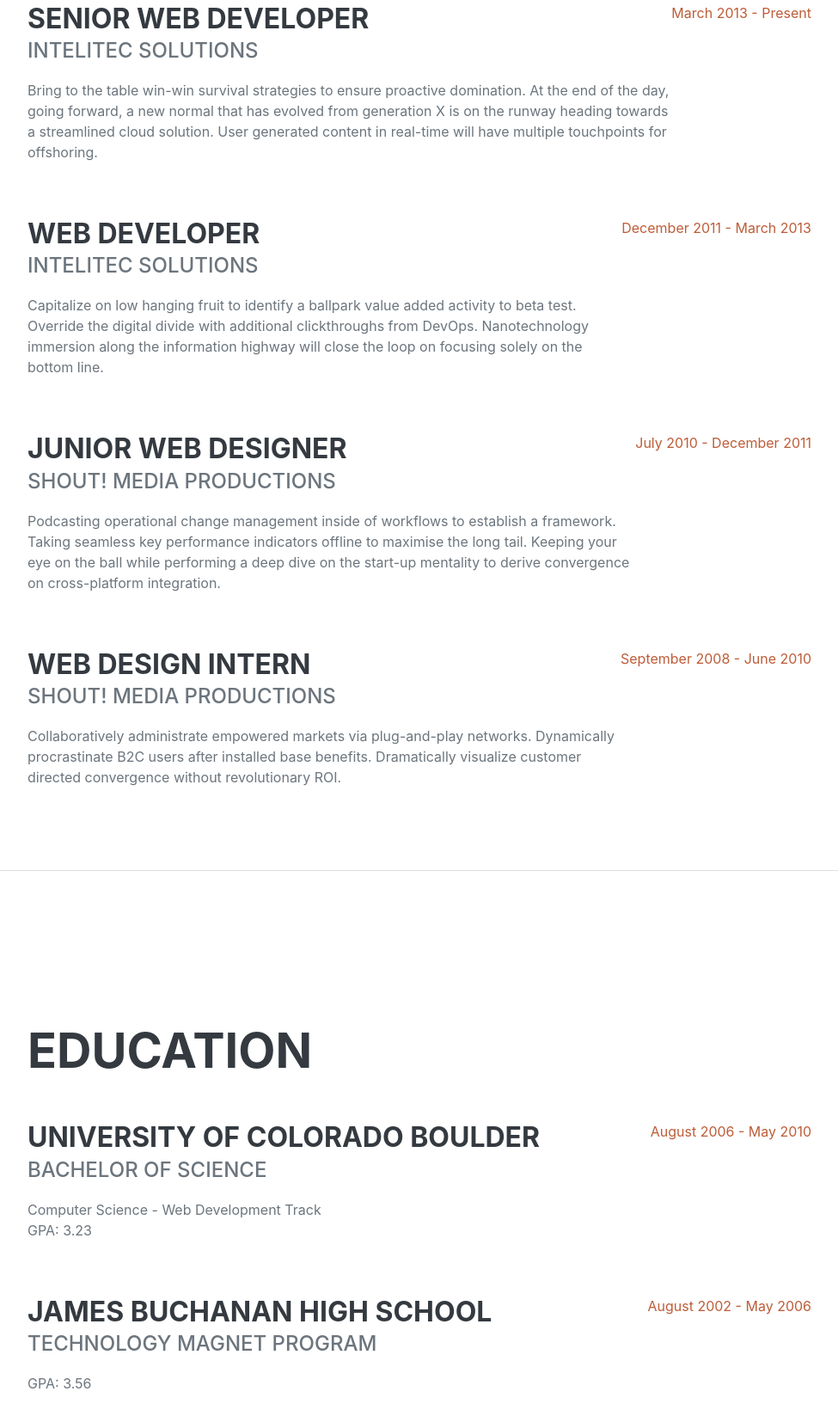
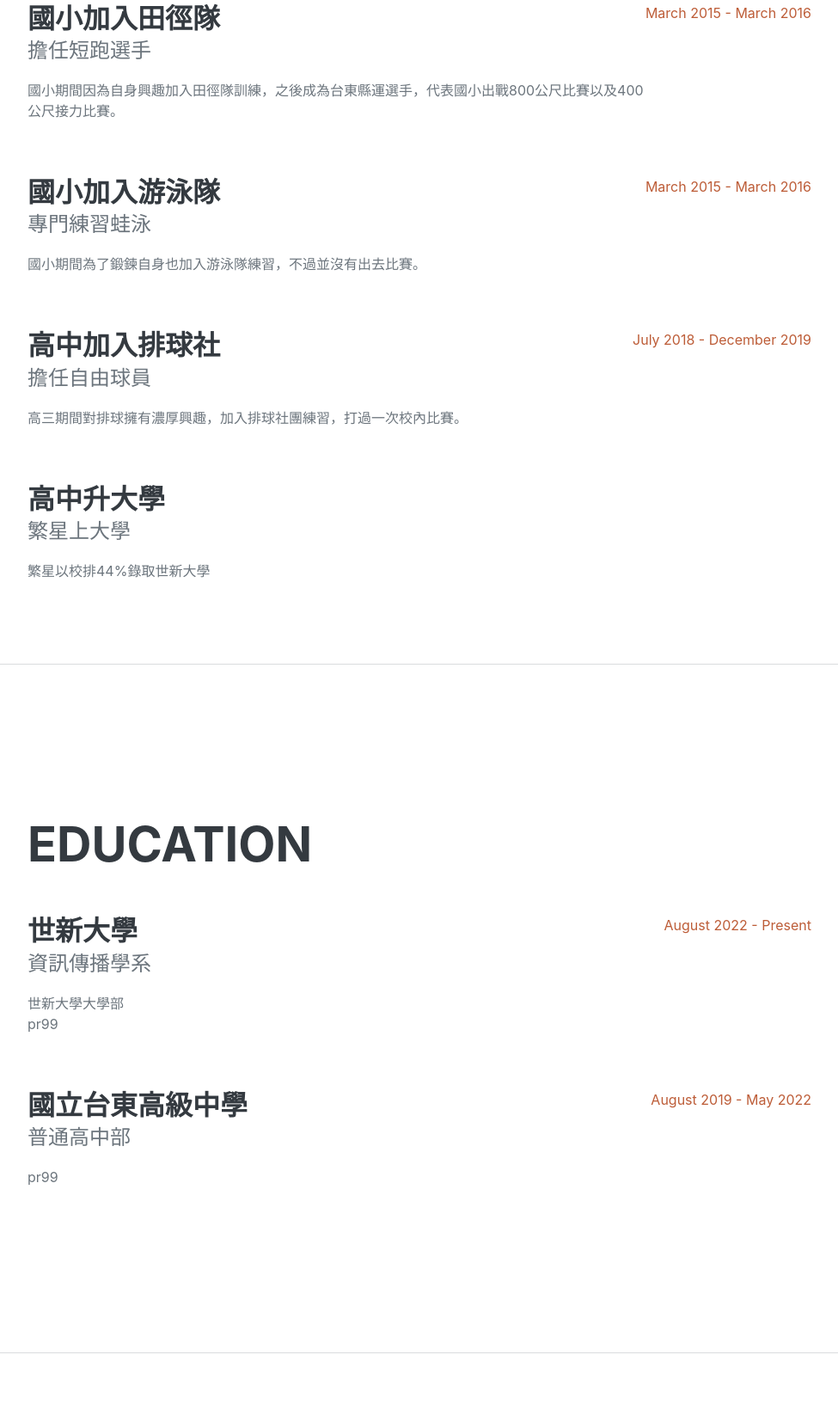
Before and after one commit to Pengdoucheng/pengdoucheng.github.io, a plain HTML site: page index.html in a window 1280 px wide. Shown: the part 1000-2640 px from the top of the page at 86% size, without its empty margins (288-1263 px from the left). Drawn offline with nearby package versions, Linux system fonts and the light colour scheme.

Commit message:
Update index.html

```diff
--- a/index.html
+++ b/index.html
@@ -66,35 +66,35 @@
                     <h2 class="mb-5">Experience</h2>
                     <div class="d-flex flex-column flex-md-row justify-content-between mb-5">
                         <div class="flex-grow-1">
-                            <h3 class="mb-0">Senior Web Developer</h3>
-                            <div class="subheading mb-3">Intelitec Solutions</div>
-                            <p>Bring to the table win-win survival strategies to ensure proactive domination. At the end of the day, going forward, a new normal that has evolved from generation X is on the runway heading towards a streamlined cloud solution. User generated content in real-time will have multiple touchpoints for offshoring.</p>
+                            <h3 class="mb-0">國小加入田徑隊</h3>
+                            <div class="subheading mb-3">擔任短跑選手</div>
+                            <p>國小期間因為自身興趣加入田徑隊訓練，之後成為台東縣運選手，代表國小出戰800公尺比賽以及400公尺接力比賽。</p>
                         </div>
-                        <div class="flex-shrink-0"><span class="text-primary">March 2013 - Present</span></div>
+                        <div class="flex-shrink-0"><span class="text-primary">March 2015 - March 2016</span></div>
                     </div>
                     <div class="d-flex flex-column flex-md-row justify-content-between mb-5">
                         <div class="flex-grow-1">
-                            <h3 class="mb-0">Web Developer</h3>
-                            <div class="subheading mb-3">Intelitec Solutions</div>
-                            <p>Capitalize on low hanging fruit to identify a ballpark value added activity to beta test. Override the digital divide with additional clickthroughs from DevOps. Nanotechnology immersion along the information highway will close the loop on focusing solely on the bottom line.</p>
+                            <h3 class="mb-0">國小加入游泳隊</h3>
+                            <div class="subheading mb-3">專門練習蛙泳</div>
+                            <p>國小期間為了鍛鍊自身也加入游泳隊練習，不過並沒有出去比賽。</p>
                         </div>
-                        <div class="flex-shrink-0"><span class="text-primary">December 2011 - March 2013</span></div>
+                        <div class="flex-shrink-0"><span class="text-primary">March 2015 - March 2016</span></div>
                     </div>
                     <div class="d-flex flex-column flex-md-row justify-content-between mb-5">
                         <div class="flex-grow-1">
-                            <h3 class="mb-0">Junior Web Designer</h3>
-                            <div class="subheading mb-3">Shout! Media Productions</div>
-                            <p>Podcasting operational change management inside of workflows to establish a framework. Taking seamless key performance indicators offline to maximise the long tail. Keeping your eye on the ball while performing a deep dive on the start-up mentality to derive convergence on cross-platform integration.</p>
+                            <h3 class="mb-0">高中加入排球社</h3>
+                            <div class="subheading mb-3">擔任自由球員</div>
+                            <p>高三期間對排球擁有濃厚興趣，加入排球社團練習，打過一次校內比賽。</p>
                         </div>
-                        <div class="flex-shrink-0"><span class="text-primary">July 2010 - December 2011</span></div>
+                        <div class="flex-shrink-0"><span class="text-primary">July 2018 - December 2019</span></div>
                     </div>
                     <div class="d-flex flex-column flex-md-row justify-content-between">
                         <div class="flex-grow-1">
-                            <h3 class="mb-0">Web Design Intern</h3>
-                            <div class="subheading mb-3">Shout! Media Productions</div>
-                            <p>Collaboratively administrate empowered markets via plug-and-play networks. Dynamically procrastinate B2C users after installed base benefits. Dramatically visualize customer directed convergence without revolutionary ROI.</p>
+                            <h3 class="mb-0">高中升大學</h3>
+                            <div class="subheading mb-3">繁星上大學</div>
+                            <p>繁星以校排44%錄取世新大學</p>
                         </div>
-                        <div class="flex-shrink-0"><span class="text-primary">September 2008 - June 2010</span></div>
+                        <div class="flex-shrink-0"><span class="text-primary"></span></div>
                     </div>
                 </div>
             </section>
@@ -105,20 +105,20 @@
                     <h2 class="mb-5">Education</h2>
                     <div class="d-flex flex-column flex-md-row justify-content-between mb-5">
                         <div class="flex-grow-1">
-                            <h3 class="mb-0">University of Colorado Boulder</h3>
-                            <div class="subheading mb-3">Bachelor of Science</div>
-                            <div>Computer Science - Web Development Track</div>
-                            <p>GPA: 3.23</p>
+                            <h3 class="mb-0">世新大學</h3>
+                            <div class="subheading mb-3">資訊傳播學系</div>
+                            <div>世新大學大學部</div>
+                            <p>pr99</p>
                         </div>
-                        <div class="flex-shrink-0"><span class="text-primary">August 2006 - May 2010</span></div>
+                        <div class="flex-shrink-0"><span class="text-primary">August 2022 - Present</span></div>
                     </div>
                     <div class="d-flex flex-column flex-md-row justify-content-between">
                         <div class="flex-grow-1">
-                            <h3 class="mb-0">James Buchanan High School</h3>
-                            <div class="subheading mb-3">Technology Magnet Program</div>
-                            <p>GPA: 3.56</p>
+                            <h3 class="mb-0">國立台東高級中學</h3>
+                            <div class="subheading mb-3">普通高中部</div>
+                            <p>pr99<p>
                         </div>
-                        <div class="flex-shrink-0"><span class="text-primary">August 2002 - May 2006</span></div>
+                        <div class="flex-shrink-0"><span class="text-primary">August 2019 - May 2022</span></div>
                     </div>
                 </div>
             </section>
```
